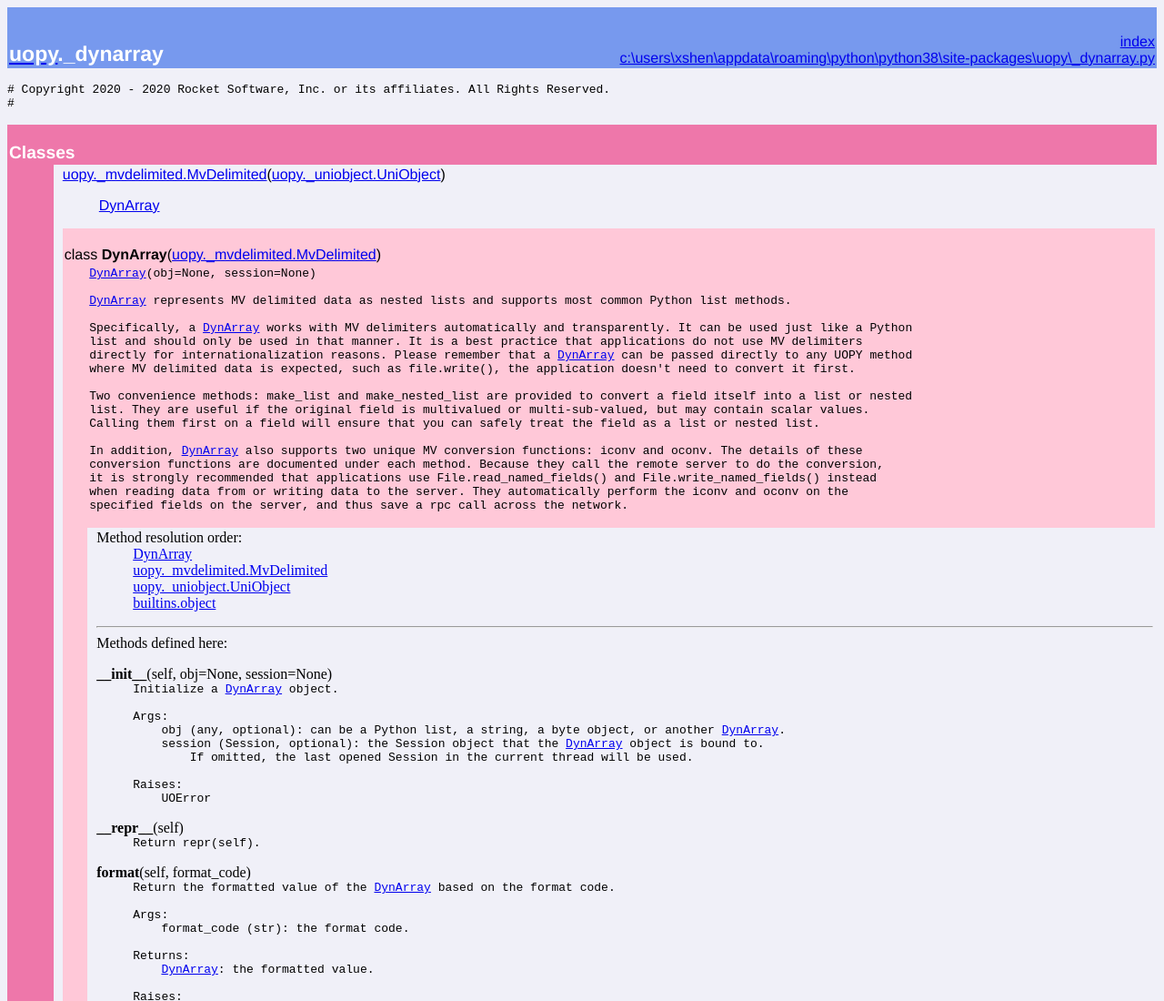
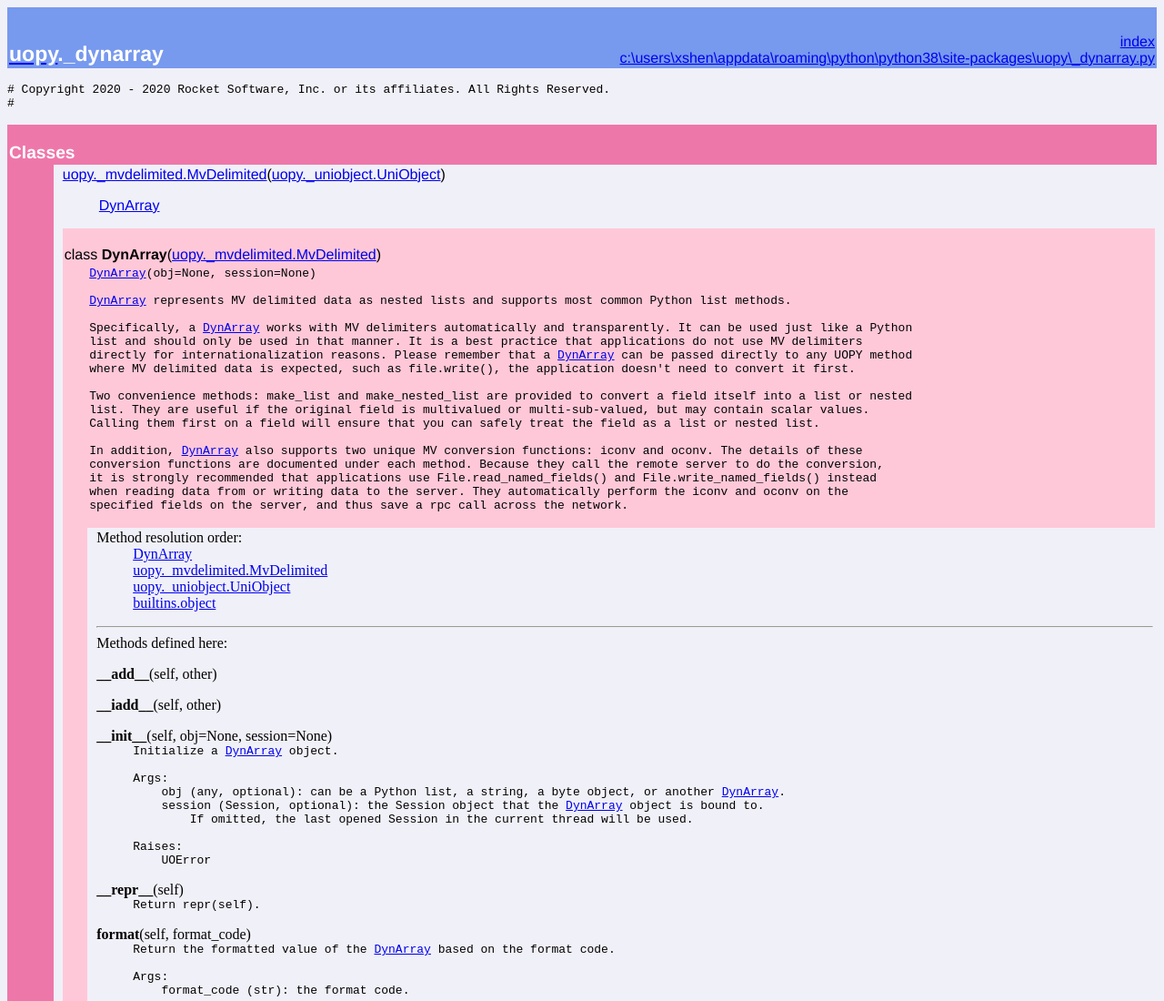
Before and after one commit to RocketSoftware/uopy-demo, a plain HTML site: page docs/uopy._dynarray.html in a window 1280 px wide. Shown: the top 1100 px of the page at 91% size. Drawn offline with Linux system fonts and the light colour scheme.

Commit message:
Update docs for UOPY 1.1.1

```diff
--- a/docs/uopy._dynarray.html
+++ b/docs/uopy._dynarray.html
@@ -60,6 +60,10 @@ specified&nbsp;fields&nbsp;on&nbsp;the&nbsp;server,&nbsp;and&nbsp;thus&nbsp;save
 </dl>
 <hr>
 Methods defined here:<br>
+<dl><dt><a name="DynArray-__add__"><strong>__add__</strong></a>(self, other)</dt></dl>
+
+<dl><dt><a name="DynArray-__iadd__"><strong>__iadd__</strong></a>(self, other)</dt></dl>
+
 <dl><dt><a name="DynArray-__init__"><strong>__init__</strong></a>(self, obj=None, session=None)</dt><dd><tt>Initialize&nbsp;a&nbsp;<a href="#DynArray">DynArray</a>&nbsp;object.<br>
 &nbsp;<br>
 Args:<br>
```
Also changed, not shown: docs/uopy.html (+4 -0 lines).
